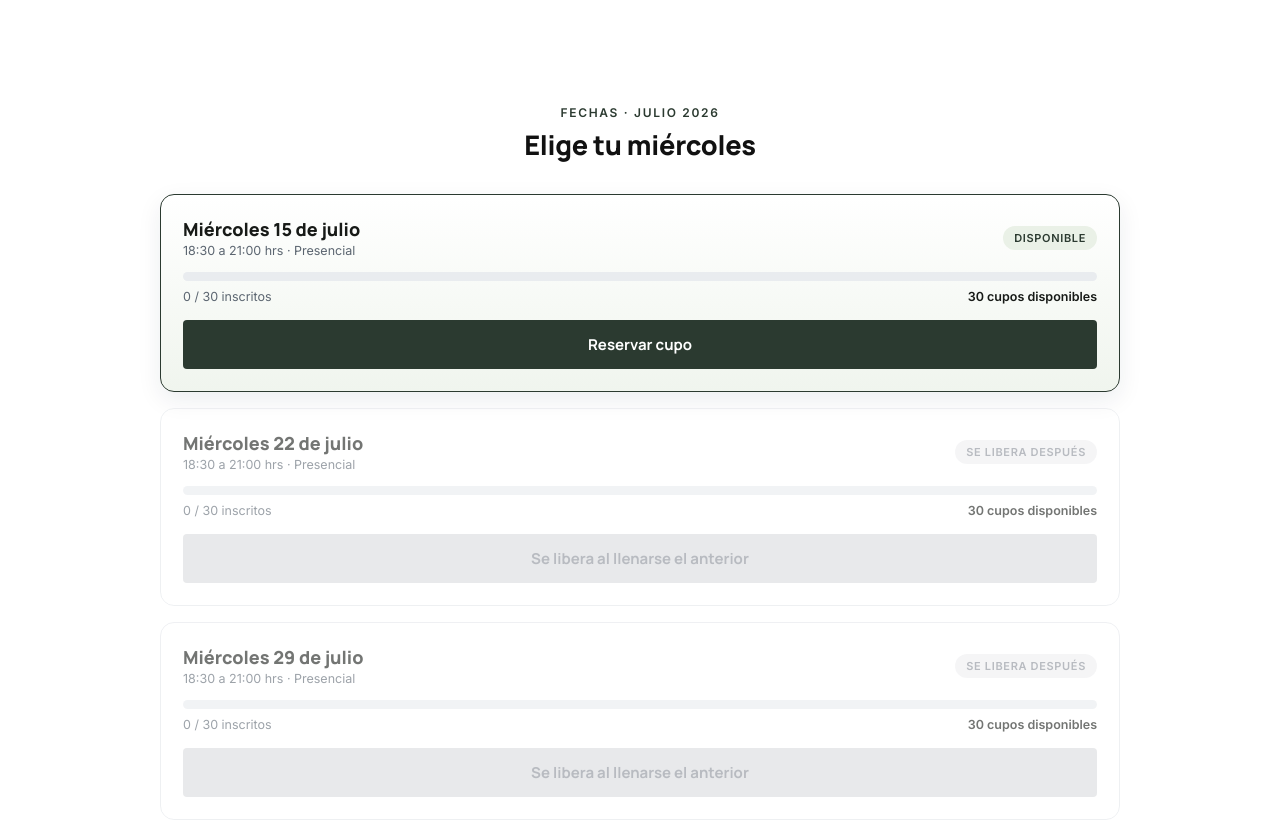
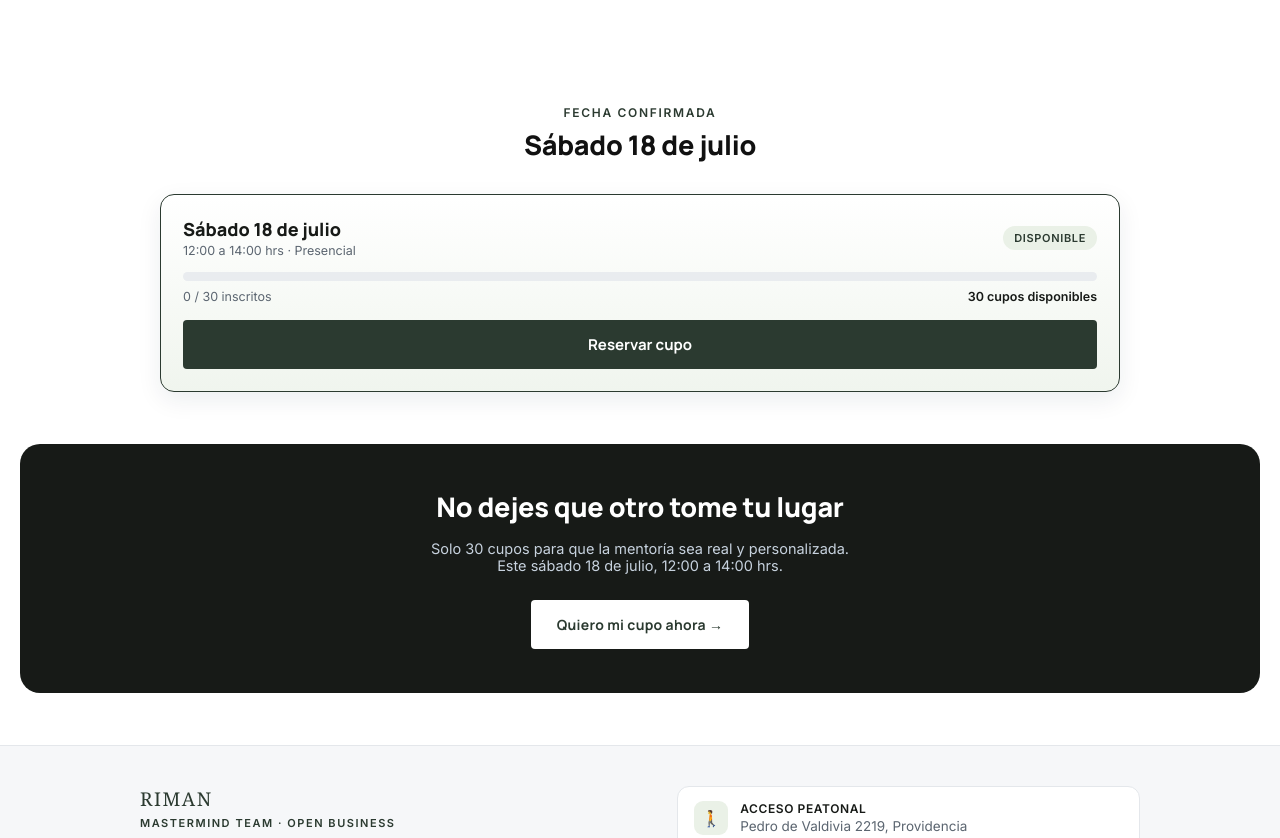
Before and after one commit to gonzaloaguilasoza/openriman, a plain HTML site: page index.html in a window 1280 px wide. Shown: the part 1899-2737 px from the top of the page. Drawn offline with Linux system fonts and the light colour scheme; no server answers.

Commit message:
Add files via upload

```diff
--- a/index.html
+++ b/index.html
@@ -496,15 +496,15 @@
 
 <section id="fechas">
   <div class="section-head">
-    <span class="tag">Fechas · Julio 2026</span>
-    <h2>Elige tu miércoles</h2>
+    <span class="tag">Fecha confirmada</span>
+    <h2>Sábado 18 de julio</h2>
   </div>
   <div class="dates-wrap" id="datesWrap"></div>
 </section>
 
 <div class="final-cta">
   <h2>No dejes que otro tome tu lugar</h2>
-  <p>Solo 30 cupos por miércoles para que la mentoría sea real y personalizada. Si esperas, corres el riesgo de quedarte para el siguiente mes.</p>
+  <p>Solo 30 cupos para que la mentoría sea real y personalizada. Este sábado 18 de julio, 12:00 a 14:00 hrs.</p>
   <button class="hero-cta" onclick="openModal()">Quiero mi cupo ahora →</button>
 </div>
 
@@ -555,7 +555,7 @@
   </div>
   <div class="footer-bottom">
     <span>© 2026 Riman Mastermind Team — Open Business</span>
-    <span>Todos los miércoles · 18:30 a 21:00 hrs</span>
+    <span>Sábado 18 de julio · 12:00 a 14:00 hrs</span>
   </div>
 </footer>
 
@@ -575,9 +575,7 @@
    -> POST = agrega una fila nueva (una inscripción)
    ============================================================ */
 const DATES = [
-  { id:'2026-07-15', label:'Miércoles 15 de julio', max:30 },
-  { id:'2026-07-22', label:'Miércoles 22 de julio', max:30 },
-  { id:'2026-07-29', label:'Miércoles 29 de julio', max:30 },
+  { id:'2026-07-18', label:'Sábado 18 de julio', max:30 },
 ];
 const SCRIPT_URL = 'https://script.google.com/macros/s/AKfycbxLhsbRfez4ZCqGsW8tB6ijj7kp36ND6VSk_QcTzQSskRM3ofNAWjvlw56o7_uGSOkz7A/exec';
 
@@ -624,7 +622,7 @@ function renderDates(){
       <div class="date-top">
         <div>
           <div class="date-title">${d.label}</div>
-          <div class="date-sub">18:30 a 21:00 hrs · Presencial</div>
+          <div class="date-sub">12:00 a 14:00 hrs · Presencial</div>
         </div>
         ${badge}
       </div>
@@ -646,7 +644,7 @@ function renderDates(){
     const remaining = d.max - (slots[d.id]||0);
     heroNote.innerHTML = `Cupos limitados a 30 personas · quedan <strong>${remaining}</strong> para el ${d.label}`;
   } else {
-    heroNote.textContent = 'Los 3 miércoles de julio están completos por ahora.';
+    heroNote.textContent = 'Los cupos del sábado 18 de julio están completos por ahora.';
   }
 }
 
@@ -687,7 +685,7 @@ function openModal(dateId){
       <div class="modal-head"><h3>Cupos completos</h3><button class="modal-close" onclick="closeModal()">✕</button></div>
       <div class="success-box">
         <div class="success-icon">📅</div>
-        <p>Los 3 miércoles de julio están llenos por ahora. Escríbenos para avisarte apenas se abra una nueva fecha.</p>
+        <p>Los cupos del sábado 18 de julio están llenos por ahora. Escríbenos para avisarte apenas se abra una nueva fecha.</p>
       </div>
     `;
     overlay.classList.add('show');
@@ -700,7 +698,7 @@ function openModal(dateId){
       <h3>Reservar mi cupo</h3>
       <button class="modal-close" onclick="closeModal()">✕</button>
     </div>
-    <div class="modal-date">📍 ${d.label} · 18:30 a 21:00 hrs</div>
+    <div class="modal-date">📍 ${d.label} · 12:00 a 14:00 hrs</div>
     <form id="slotForm">
       ${fieldsHTML()}
       <button type="submit" class="submit-btn" id="submitBtn">Confirmar mi cupo</button>
```
